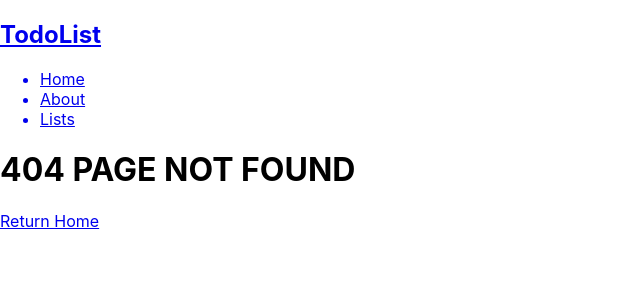
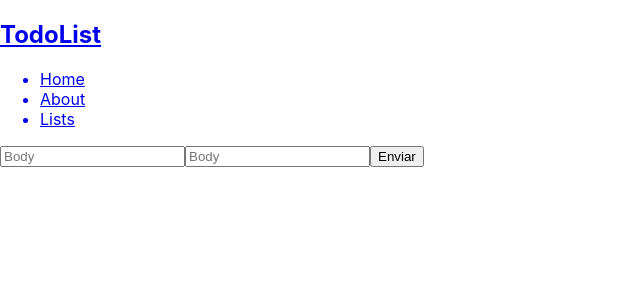
Before and after one commit to JulioVianaDev/todo-list-React-on-Rails, a React (Create React App) app in the folder frontend/: page /1/notes in a window 1280 px wide. Before the commit this address had no page. Shown: the top 300 px of the page, without its empty margins (0-640 px from the left). Built offline with nearby package versions, Linux system fonts and the light colour scheme; no server answers.

Commit message:
finalizando o notes

```diff
--- a/frontend/src/App.js
+++ b/frontend/src/App.js
@@ -5,6 +5,7 @@ import Nomatch from './components/shared/Nomatch'
 import Navbar from './components/shared/Navbar'
 import Lists from './components/lists/Lists'
 import Todos from './components/todos/Todos'
+import {Notes} from './components/notes/Notes'
 function App() {
   return (
    <>
@@ -14,6 +15,7 @@ function App() {
     <Route path='/about' element={<About />}/>
     <Route path='/lists' element={<Lists />}/>
     <Route path='/:listId/todos' element={<Todos/>}/>
+    <Route path='/:todoId/notes' element={<Notes/>}/>
     <Route path='/*' element={<Nomatch />}/>
    </Routes>
    </>
--- /dev/null
+++ b/frontend/src/components/notes/Note.jsx
@@ -0,0 +1,29 @@
+import {useState} from 'react'
+import { NoteForm } from './NoteForm'
+
+export default function Note({id,body,subject,todo_id,deleteNote,updateNote}){
+  const [edit,setEdit] = useState(false)
+  return(
+    <>
+      {edit ?
+        <>
+          <NoteForm
+            id={id}
+            body={body}
+            subject={subject}
+            setEdit={setEdit}
+            todo_id={todo_id}
+            updateNote={updateNote}
+          />
+        </>
+        :
+        <>
+          <h1>{subject}</h1>
+          <h2>{body}</h2>
+          <button onClick={()=> setEdit(true)} >Editar</button>
+          <button onClick={() => deleteNote(id)}>Delete</button>
+        </>
+      }
+    </>
+  )
+}
--- /dev/null
+++ b/frontend/src/components/notes/NoteForm.jsx
@@ -0,0 +1,44 @@
+import { useState,useEffect } from "react"
+import TodoForm from "../todos/TodoForm"
+
+export function NoteForm({addNote,id,subject,body,setEdit,updateNote}){
+  const [note,setNote] = useState({subject: '', body: ''})
+
+  useEffect(()=>{
+    if(id){
+      setNote({subject,body})
+    }
+  },[])
+  const handleSubmit = (e)=>{
+    e.preventDefault()
+    if (id){
+      updateNote(id,note)
+      setEdit(false)
+    }
+    else {
+      addNote(note)
+    }
+    setNote({subject: '',body: ''})
+  }
+  return(
+    <>
+      <form onSubmit={handleSubmit}>
+        <input
+          name="body"
+          value={note.subject}
+          onChange={(e)=>setNote({...note, subject: e.target.value})}
+          required
+          placeholder="Body"
+        />
+        <input
+          name="body"
+          value={note.body}
+          onChange={(e)=>setNote({...note, body: e.target.value})}
+          required
+          placeholder="Body"
+        />
+        <button type="submit">Enviar</button>
+      </form>
+    </>
+  )
+}
--- /dev/null
+++ b/frontend/src/components/notes/Notes.jsx
@@ -0,0 +1,52 @@
+import {useParams} from 'react-router-dom'
+import {useState,useEffect} from 'react'
+import axios from 'axios'
+import {NotesList} from './NotesList'
+import {NoteForm} from './NoteForm'
+export function Notes(){
+  const params = useParams()
+  const {todoId} = params
+  const [notes,setNotes] = useState([])
+  useEffect(()=>{
+    axios.get(`/api/todos/${todoId}/notes`)
+      .then(res=>{
+        setNotes(res.data)
+      })
+      .catch(err=> console.log(err))
+  })
+  const addNote =(note)=>{
+    axios.post(`/api/todos/${todoId}/notes`,{note})
+      .then(res=>{
+        setNotes([...notes,res.data])
+      })
+      .catch(err=> console.log(err))
+  }
+  const deleteNote = (id) => {
+    axios.delete(`/api/todos/${todoId}/notes/${id}`)
+      .then( res => setNotes(notes.filter( n => n.id !== id)))
+      .catch( err => console.log(err) )
+  }
+  const updateNote =(id,note)=>{
+    axios.put(`/api/todos/${todoId}/notes/${id}`,{note})
+      .then(res=>{
+        let newUpdatedNote = notes.map(n =>{
+          if (n.id === id){
+            return res.data
+          }
+          return n
+          setNotes(newUpdatedNote)
+        })
+      })
+      .catch(err => console.log(err))
+  }
+  return(
+    <>
+      <NoteForm addNote={addNote}/>
+      <NotesList
+        notes={notes}
+        deleteNote={deleteNote}
+        updateNote={updateNote}
+      />
+    </>
+  )
+}
--- /dev/null
+++ b/frontend/src/components/notes/NotesList.jsx
@@ -0,0 +1,17 @@
+import Note from './Note'
+
+export function NotesList({notes,deleteNote,updateNote,}){
+  return(
+    <>
+      {notes.map(n=>
+        <Note
+          key={n.id}
+          {...n}
+          updateNote={updateNote}
+          deleteNote={deleteNote}
+        />
+
+      )}
+    </>
+  )
+}
```
Also changed, not shown: 1 other file (tests, documents, lock files or other folders).
